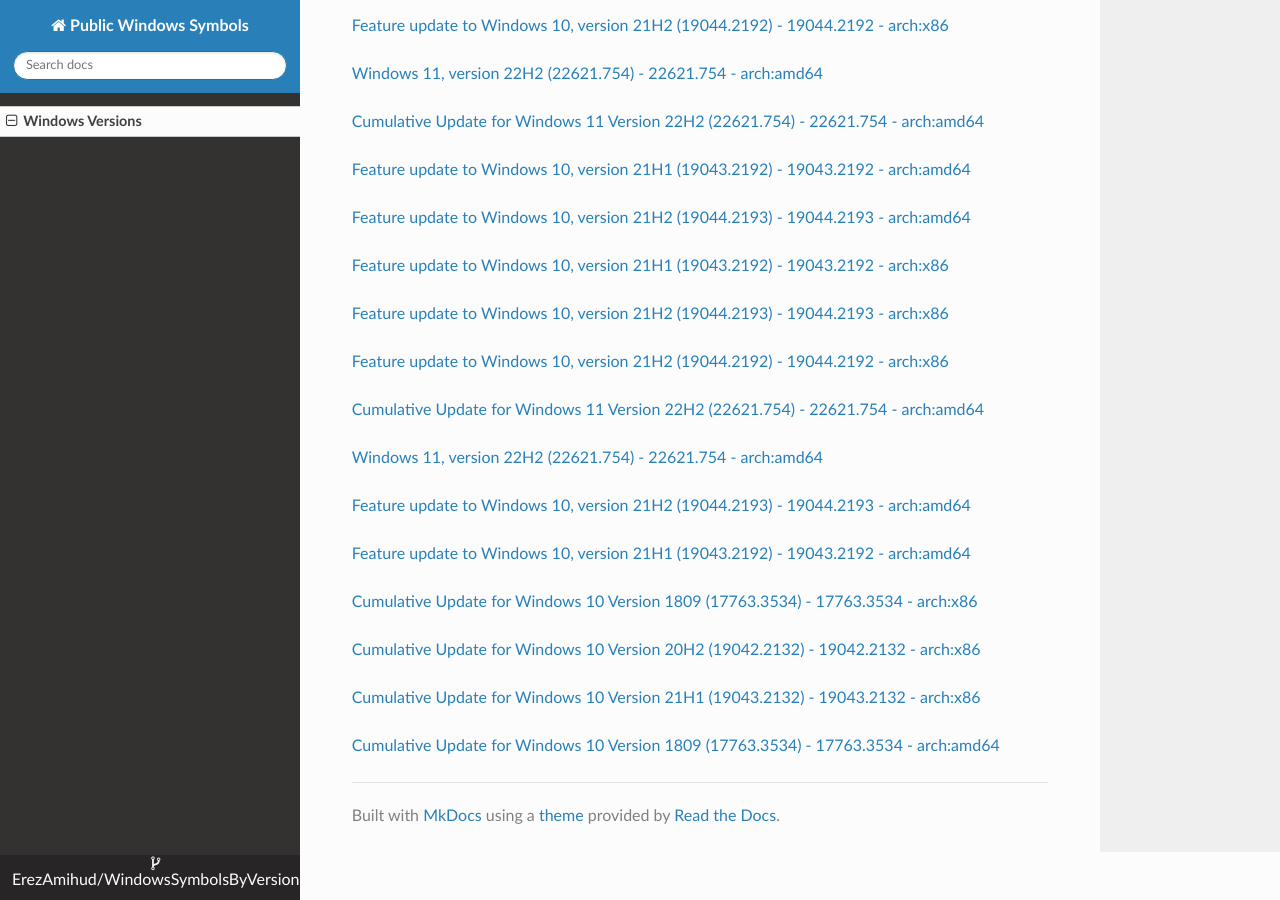
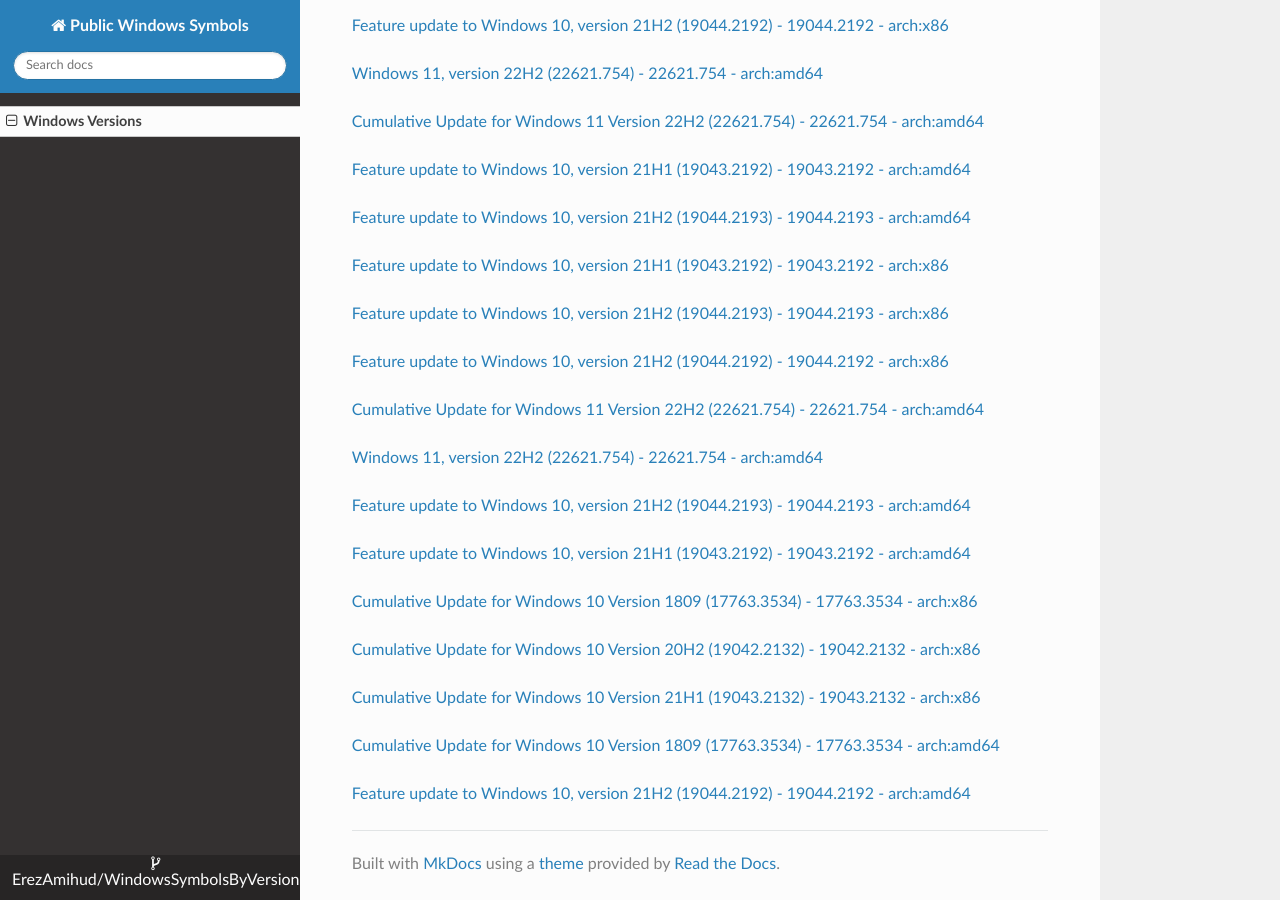
Before and after one commit to ErezAmihud/WindowsSymbolsByVersion, an MkDocs documentation site: the page built from docs/index.md, in a window 1280 px wide and 900 px high, scrolled down 48293 px. Built offline with MkDocs 1.6.1, drawn with Linux system fonts in a browser that asks for light colours; nearby versions of some CDN libraries.

Commit message:
Automated commit, add manifest for 9ddafa1a-261c-4a97-9449-c9c603a325a0

```diff
--- a/docs/index.md
+++ b/docs/index.md
@@ -2845,3 +2845,6 @@
 
 
 [Cumulative Update for Windows 10 Version 1809 (17763.3534) - 17763.3534 - arch:amd64](https://github.com/ErezAmihud/WindowsSymbolsByVersion/blob/main/manifests/e3e0073c-1c6d-49df-b0bc-cec3cce53853.manifest)
+
+
+[Feature update to Windows 10, version 21H2 (19044.2192) - 19044.2192 - arch:amd64](https://github.com/ErezAmihud/WindowsSymbolsByVersion/blob/main/manifests/9ddafa1a-261c-4a97-9449-c9c603a325a0.manifest)
```
Also changed, not shown: process_builds.json (+1 -1 lines), 1 other file.
